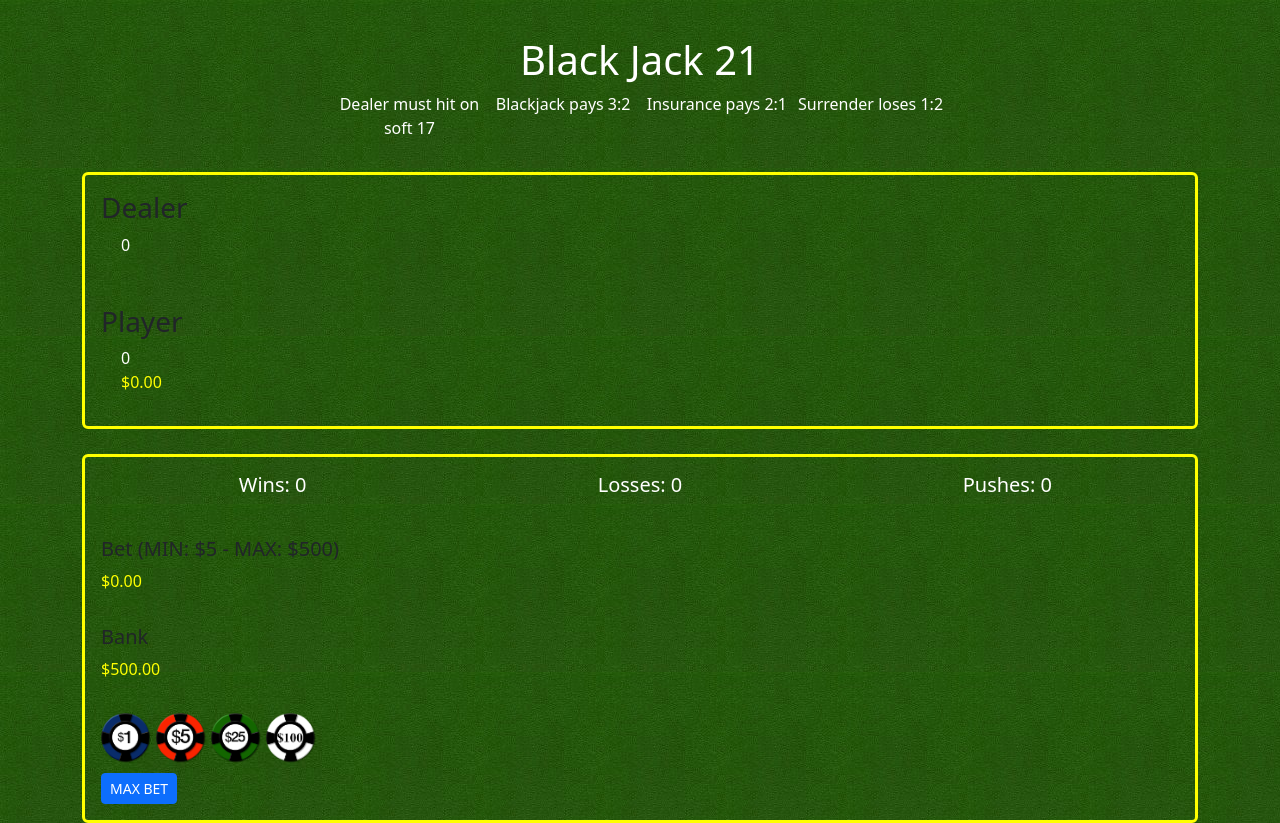
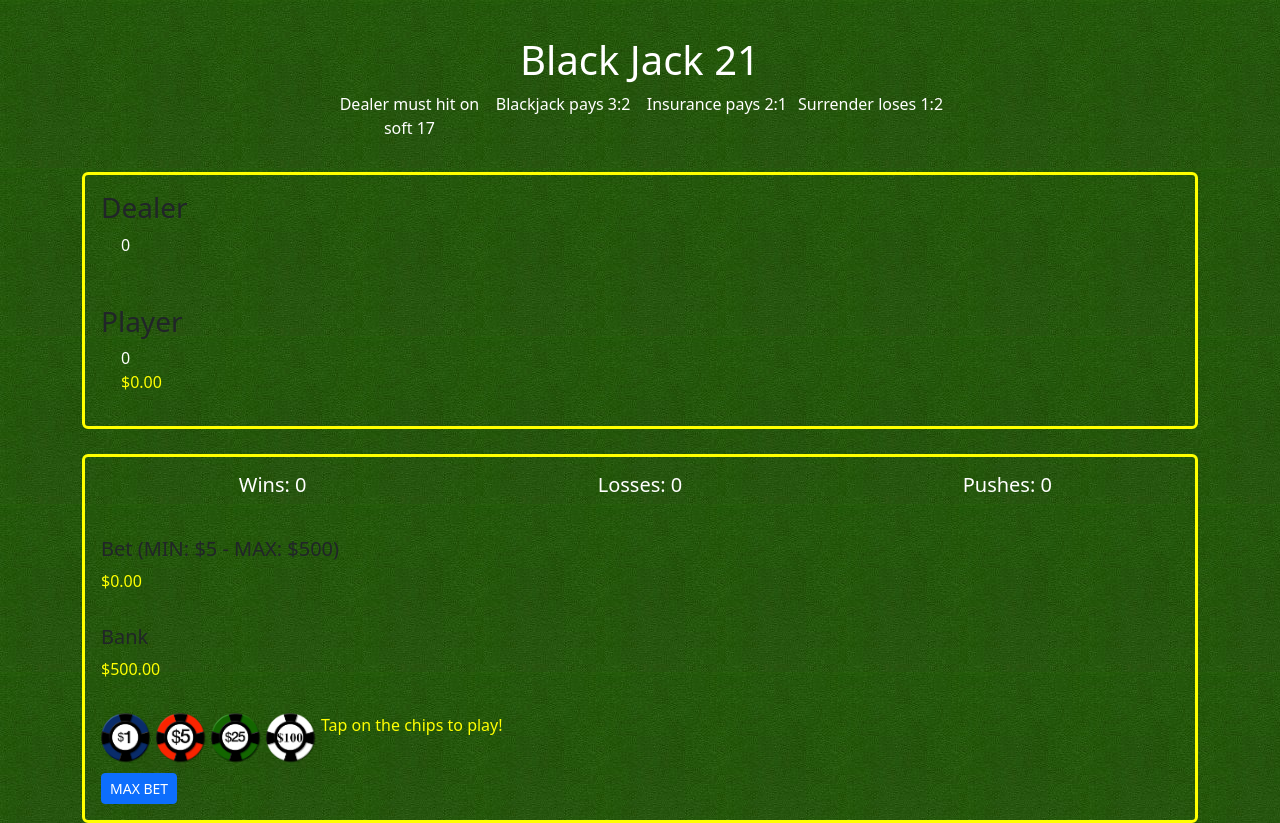
Before and after one commit to hhenryjr/black-jack-app, an Angular app: page / in a window 1280 px wide. Built offline with nearby package versions, Linux system fonts and the light colour scheme.

Commit message:
intro and outro

```diff
--- a/src/app/app.component.html
+++ b/src/app/app.component.html
@@ -113,6 +113,7 @@
             src="../assets/chips/chip25.png">
           <img (click)="addMoney(100)" width="50px" height="50px" style="margin-right: 5px;"
             src="../assets/chips/chip100.png">
+            <p class="card-text" style="color:yellow;" *ngIf="showIntro">Tap on the chips to play!</p>
         </div>
       </div>
       <div class="container" style="margin-top: 10px; margin-bottom:10px"></div>
--- a/src/app/app.component.ts
+++ b/src/app/app.component.ts
@@ -15,6 +15,7 @@ import { SideBetModalComponent } from './side-bet-modal/side-bet-modal.component
   // styleUrls: ['./app.component2.css']
 })
 export class AppComponent {
+  showIntro: boolean = true;
   playerCard: ICard = new Card();
   dealerHand: Hand = new Hand();
   playerHands: Hand[] = [new Hand()];
@@ -58,6 +59,7 @@ export class AppComponent {
   }
 
   addMoney(amount: number) {
+    this.showIntro = false;
     if (amount == 500) {
       if (this.betAmount > 0) this.bankAmount += this.betAmount;
       if (this.bankAmount >= amount) {
```
